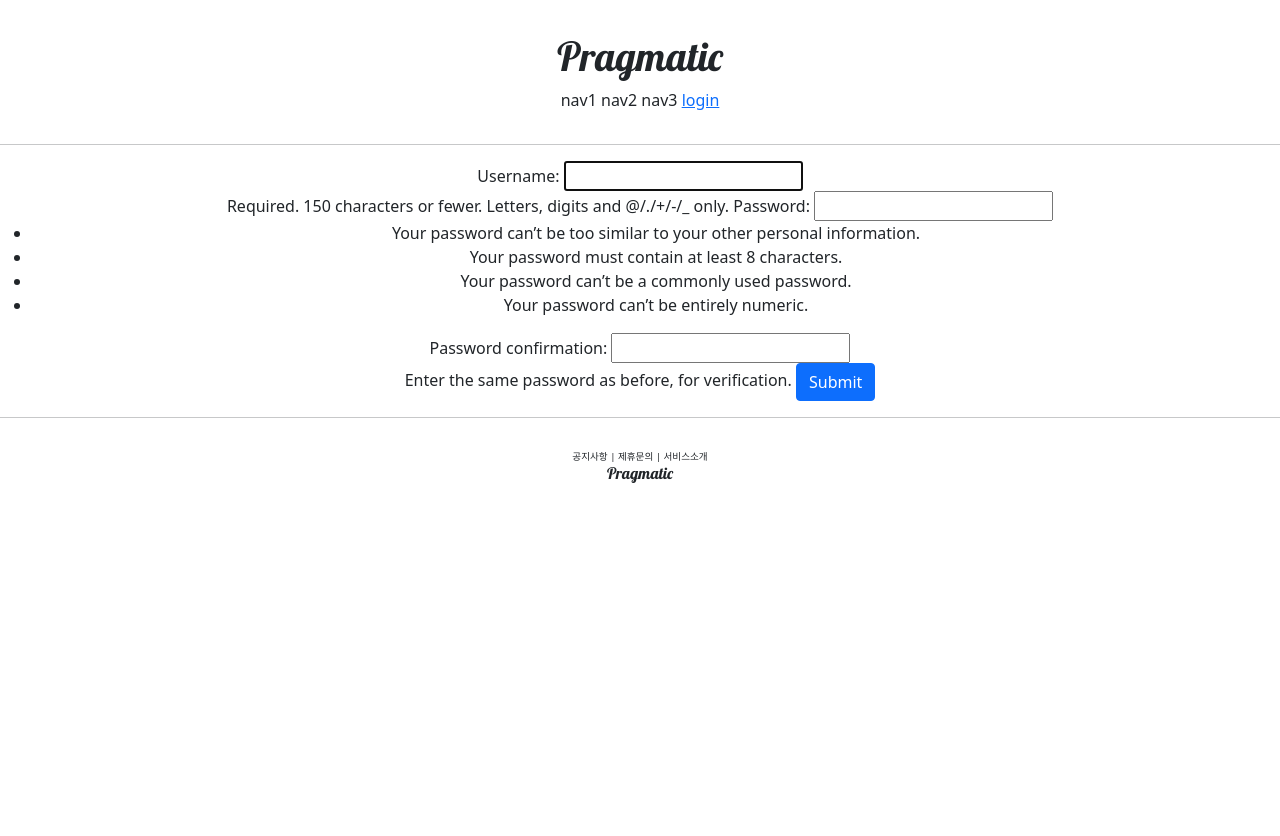
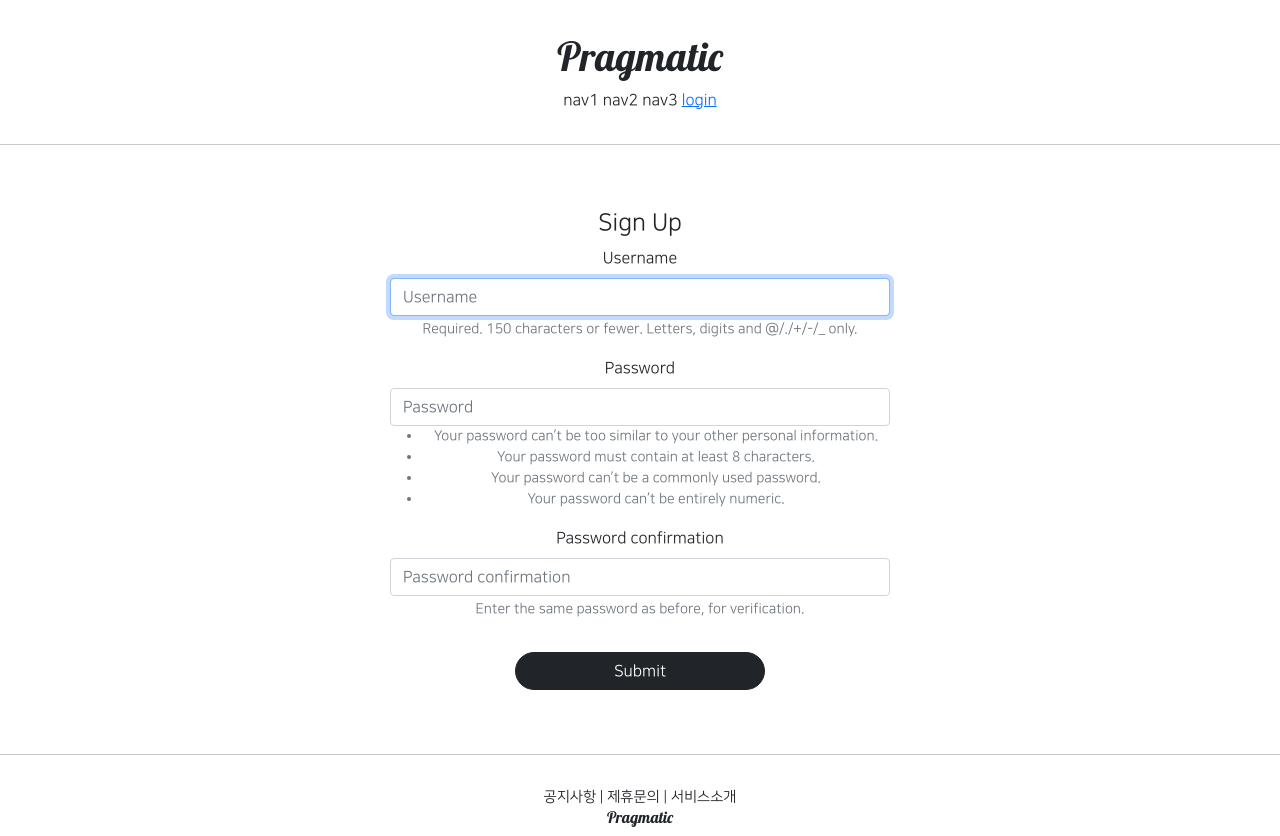
Before and after one commit to HyeonsooKim/Pinterest-, a Django app: page /account/create/ in a window 1280 px wide. Before the commit the page ends 483 px from the top, so only its background shows below. Run offline with Django 4.2, Linux system fonts and the light colour scheme; some libraries are stand-ins or nearby versions.

Commit message:
Django course 23 commit

```diff
--- a/accountapp/templates/accountapp/create.html
+++ b/accountapp/templates/accountapp/create.html
@@ -1,12 +1,17 @@
 {% extends 'root.html' %}
+{% load bootstrap4 %}
 
 {% block content %}
 
-    <div style="text-align: center;">
+    <div style="text-align: center; max-width: 500px; margin: 4rem auto;">
+        <div class="mb-4;">
+            <h4>Sign Up</h4>
+        </div>
         <form action="{% url 'accountapp:create' %}" method="post">
             {% csrf_token %}
-            {{ form }}
-            <input type="submit" class="btn btn-primary">
+<!--            {{ form }}-->
+            {% bootstrap_form form %}
+            <input  type="submit" class="btn btn-dark rounded-pill col-6 mt-3">
         </form>
     </div>
 
--- a/pragmatic/settings.py
+++ b/pragmatic/settings.py
@@ -48,6 +48,7 @@ INSTALLED_APPS = [
     'django.contrib.sessions',
     'django.contrib.messages',
     'django.contrib.staticfiles',
+    'bootstrap4',
     'accountapp',
 ]
 
--- a/static/base.css
+++ b/static/base.css
@@ -3,7 +3,7 @@
 }
 
 .pragmatic_footer_button{
-    font-size: .6rem;
+    font-size: .9rem;
 }
 
 .pragmatic_footer {
--- a/templates/head.html
+++ b/templates/head.html
@@ -15,4 +15,28 @@
 
     <!--  DEFAULT CSS LINK  -->
     <link rel="stylesheet" type="text/css" href="{% static 'base.css' %}"
+
+    <!--  FONTS STYLE  -->
+    <style>
+        @font-face {
+            font-family: 'NanumSquareB';
+            src: local('NanumSquareB'),
+            url("{% static 'fonts/NanumSquareB.otf' %}") format("opentype");
+        }
+        @font-face {
+            font-family: 'NanumSquareEB';
+            src: local('NanumSquareEB'),
+            url("{% static 'fonts/NanumSquareEB.otf' %}") format("opentype");
+        }
+        @font-face {
+            font-family: 'NanumSquareL';
+            src: local('NanumSquareL'),
+            url("{% static 'fonts/NanumSquareL.otf' %}") format("opentype");
+        }
+        @font-face {
+            font-family: 'NanumSquareR';
+            src: local('NanumSquareR'),
+            url("{% static 'fonts/NanumSquareR.otf' %}") format("opentype");
+        }
+    </style>
 </head>
--- a/templates/root.html
+++ b/templates/root.html
@@ -3,13 +3,17 @@
 
 {% include 'head.html' %}
 
-<body>
+<body style="font-family: 'NanumSquareR';">
 
     {% include 'header.html' %}
+
     <hr>
+
     {% block content %}
     {% endblock %}
+
     <hr>
+
     {% include 'footer.html' %}
 
 </body>
```
Also changed, not shown: accountapp/templates/accountapp/login.html (+5 -3 lines), static/fonts/NanumSquareB.otf (added), static/fonts/NanumSquareEB.otf (added), static/fonts/NanumSquareL.otf (added), static/fonts/NanumSquareR.otf (added).
